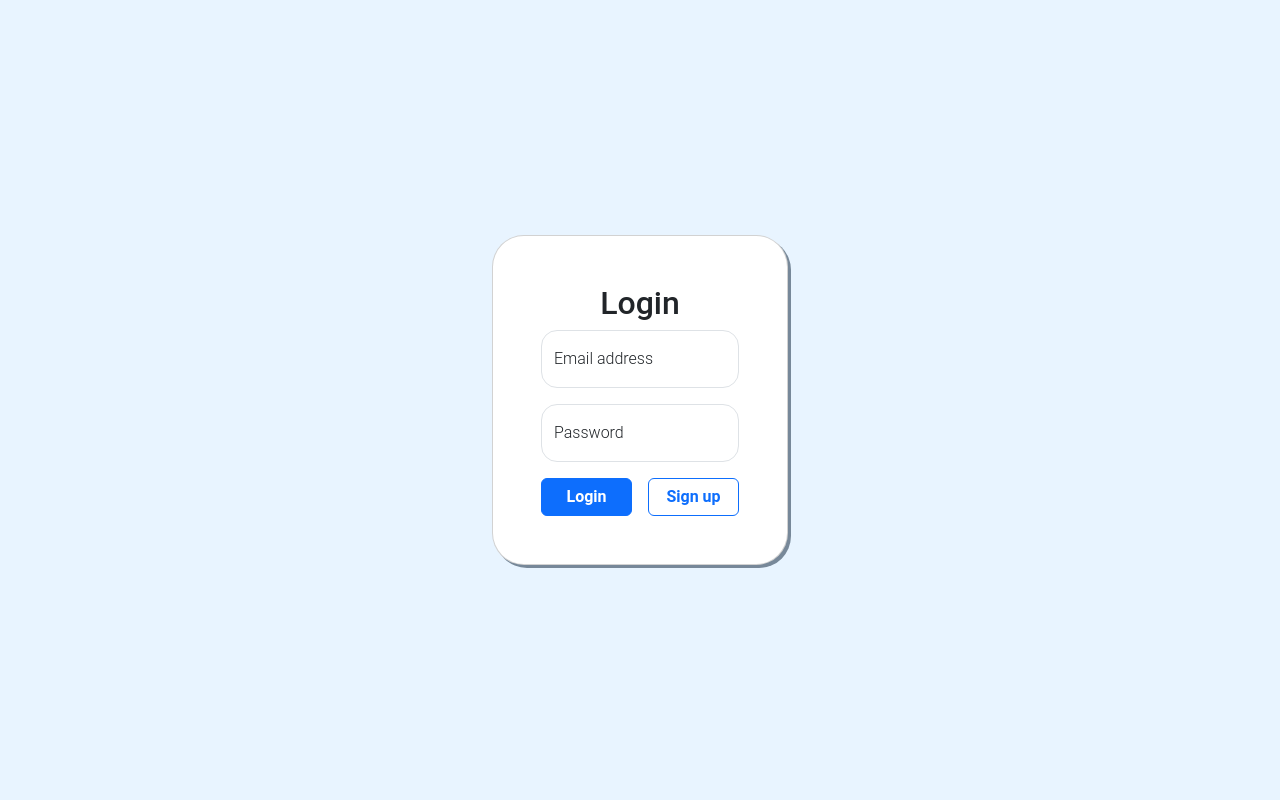
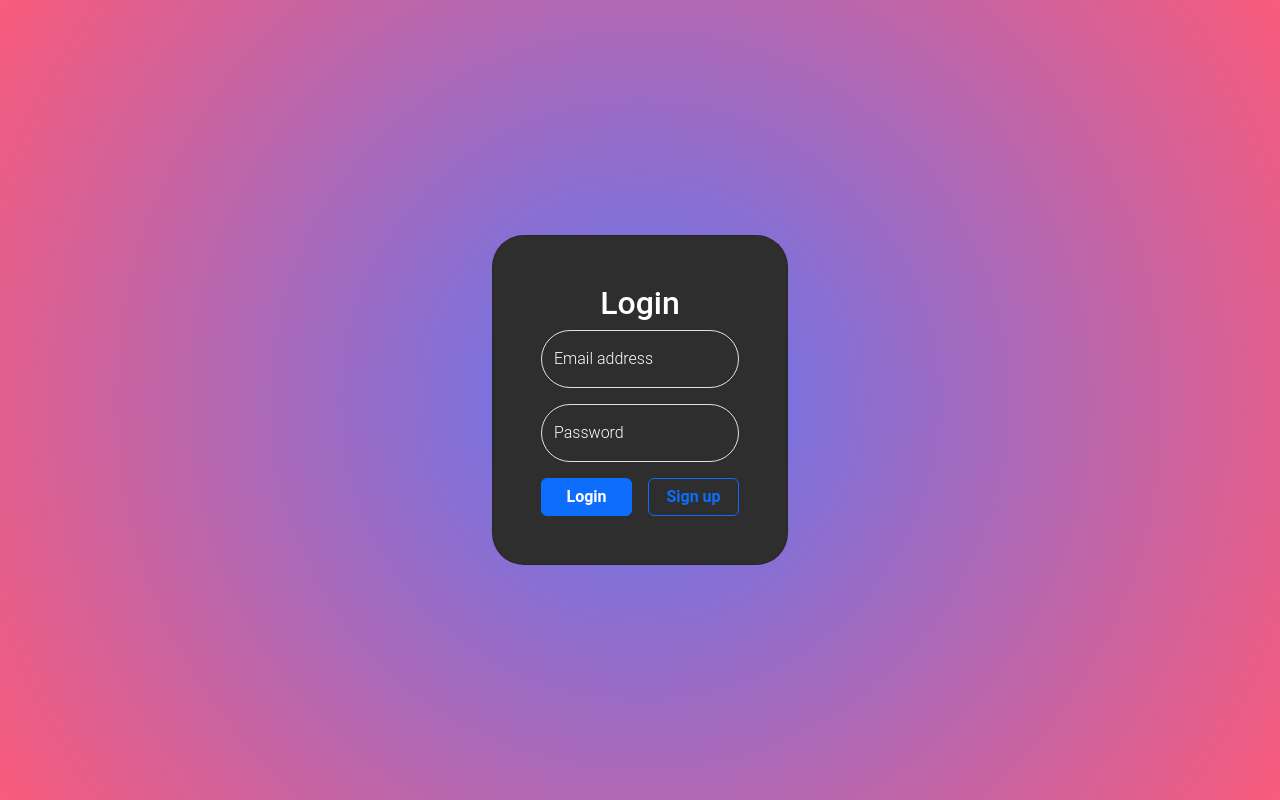
Before and after one commit to alexandre-h/sport-tracking-front, a React (Create React App) app: page /login in a window 1280 px wide. Built offline with nearby package versions, Linux system fonts and the light colour scheme.

Commit message:
SPF-11: Update login front

```diff
--- a/src/App.css
+++ b/src/App.css
@@ -1,9 +1,8 @@
 .page {
-  background: #e8f4ff;
-
+  background: radial-gradient(circle, rgba(61, 90, 241, 0.8281906512605042) 0%, rgba(246, 0, 50, 0.6433167016806722) 100%);
 }
 
 .card {
   border-radius: 2rem !important;
-  box-shadow: 3px 3px lightslategray;
+  /* box-shadow: 3px 3px lightslategray; */
 }
--- a/src/App.tsx
+++ b/src/App.tsx
@@ -14,7 +14,8 @@ import './App.css';
 
 const App: React.FC = () => {
   return (
-    <div className="vh-100 d-flex page">
+    // <div className="vh-100 d-flex page">
+    <div className="">
       <AuthProvider>
         <Navbar />
         <Routes>
--- a/src/components/login.component.tsx
+++ b/src/components/login.component.tsx
@@ -1,7 +1,7 @@
 import React, { useState } from 'react';
 import { useNavigate } from 'react-router-dom';
 import { useAuth } from './helpers/authProvider';
-
+import './login.css';
 
 const LoginForm: React.FC = () => {
   const [email, setEmail] = useState('');
@@ -34,6 +34,7 @@ const LoginForm: React.FC = () => {
   };
 
   return (
+    <div className="vh-100 d-flex page vw-100">
       <div className="container d-flex flex-column w-25 login justify-content-center">
         <div className="card p-5">
           <h2 className="d-flex justify-content-center">Login</h2>
@@ -54,6 +55,7 @@ const LoginForm: React.FC = () => {
           </form>
         </div>
       </div>
+    </div>
   );
 };
 
--- a/src/components/login.css
+++ b/src/components/login.css
@@ -1,5 +1,11 @@
-input {
-  border-radius: 1rem !important;
+.login input {
+  border-radius: 2rem !important;
+  background-color: #2d2e2d;
+}
+
+.login .card {
+  background-color: #2d2e2d;
+  color: white;
 }
 
 .login input[type="email"]:focus,
```
Lines whose indentation alone changed are shown as unchanged.
